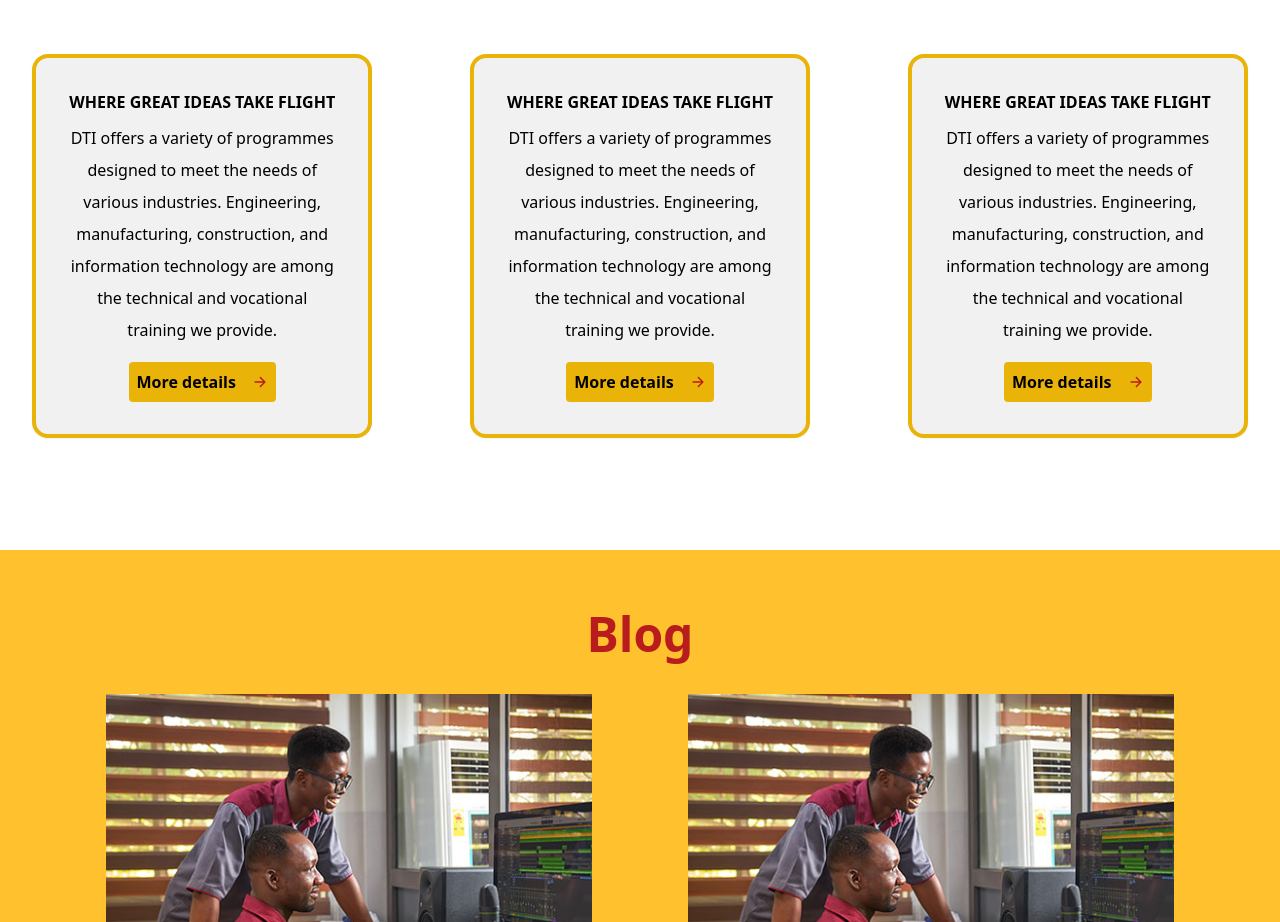
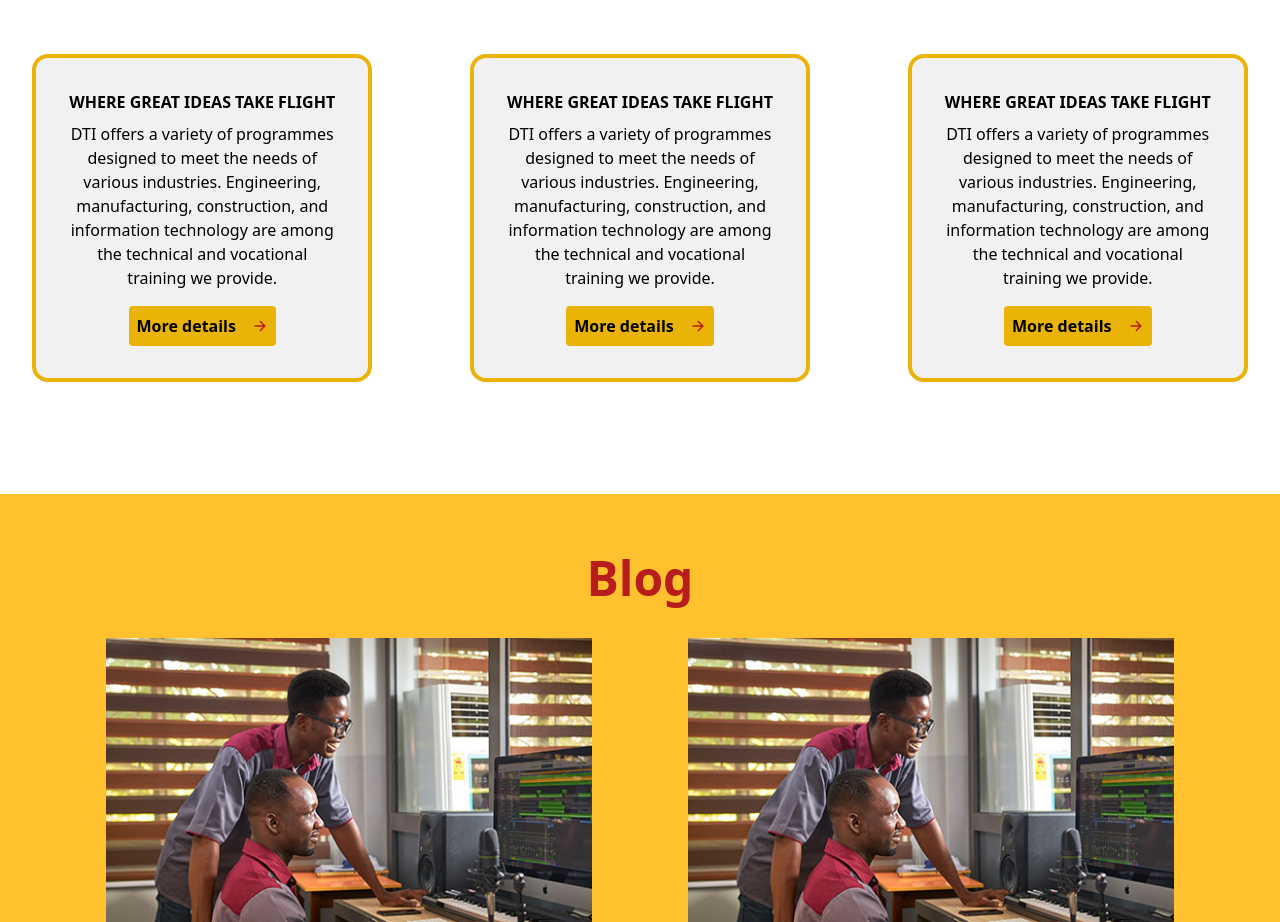
Before and after one commit to NextHubImpact/console-ghana, a React (Vite) app: page /applyhere in a window 1280 px wide. Shown: the part 1487-2409 px from the top of the page. Built offline with nearby package versions, Linux system fonts and the light colour scheme.

Commit message:
card article text

```diff
--- a/src/components/Content.jsx
+++ b/src/components/Content.jsx
@@ -148,7 +148,7 @@ const Content = () => {
             return (
               <div key={index} className=" flex flex-col  items-center gap-2 bg-[#f1f1f1] p-8 rounded-[1rem] shadow-sm mb-4 border-4  border-yellow-500 lg:w-[30%] xl:w-[28%] p-8">
                 <h2 className="font-semibold text-nowrap">{title}</h2>
-                <article className="leading-loose text-center">
+                <article className=" text-center">
                   {article}
                 </article>
                 <div className="bg-yellow-500 p-2 rounded flex items-center gap-4 mt-2 font-semibold">
```
